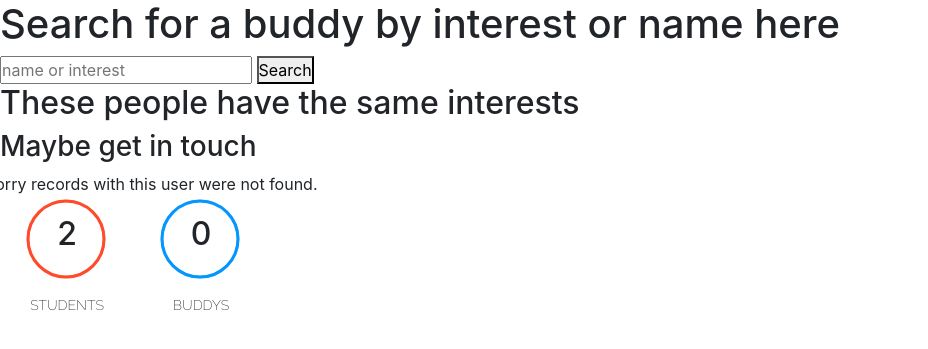
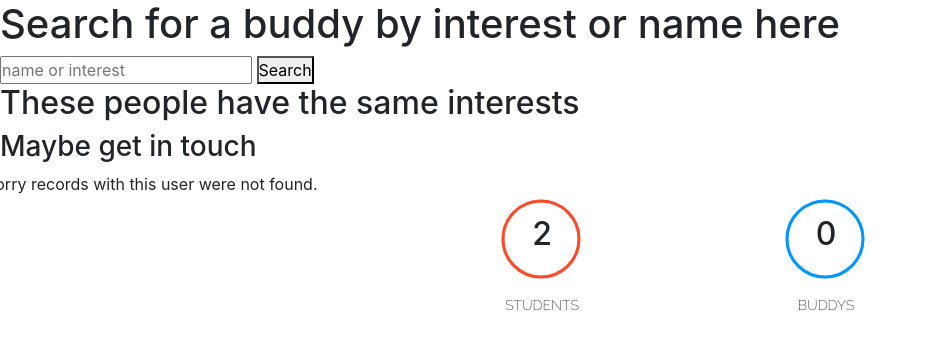
Before and after one commit to JW05/PHP-project-buddy, a PHP site: page / in a window 1280 px wide. Shown: the part 56-405 px from the top of the page, without its empty margins (0-928 px from the left). Run offline with PHP 8.4, Linux system fonts and the light colour scheme; the visitor is signed in with stand-in values (Sample User, id 1); data comes from the database, SQL or seed files in the repository; data that the repository does not hold is empty; some web fonts are replaced.

Commit message:
feature13: posionering (centraler)

```diff
--- a/css/Circle.css
+++ b/css/Circle.css
@@ -21,7 +21,9 @@ body {
     display: flex;
     flex-direction: column;
     align-items: center;
-    margin: 0 25px;
+    margin: 0 -300px;
+
+    padding-left: 800px;
   }
   .circle__progress {
     fill: none;
```
